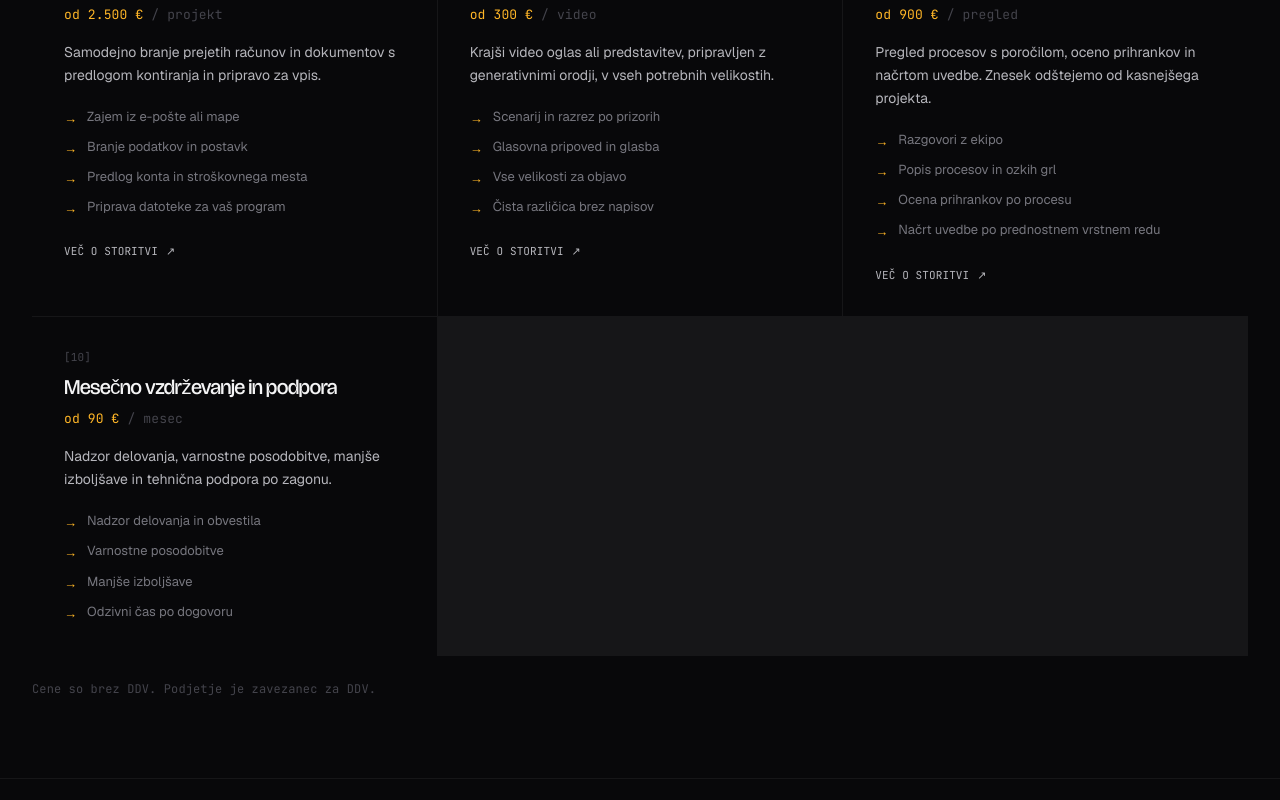
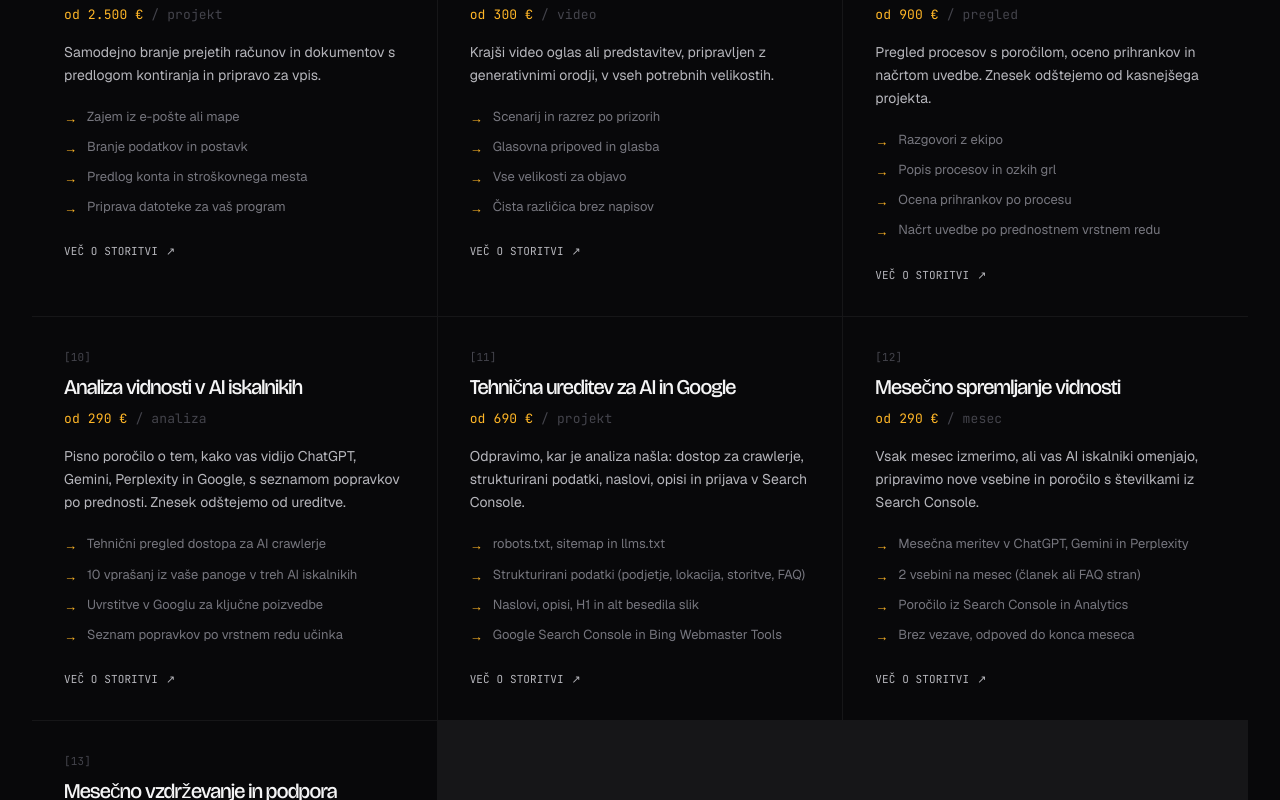
Before and after one commit to DaliborLegen/aiprosolutions, a Next.js app: page /cene in a window 1280 px wide. Shown: the part 2000-2800 px from the top of the page. Built offline with nearby package versions, Linux system fonts and the light colour scheme; no server answers.

Commit message:
auto-sync after edit via Claude Code

```diff
--- a/app/data/cenik.ts
+++ b/app/data/cenik.ts
@@ -6,6 +6,53 @@ export type CenikPostavka = {
   vkljuceno: string[];
   href?: string;
 };
+
+// Paketi za vidnost v AI iskalnikih in Googlu. Prikazani so na /ai-vidnost
+// in vključeni v skupni cenik spodaj.
+export const aiVidnostPaketi: CenikPostavka[] = [
+  {
+    ime: "Analiza vidnosti v AI iskalnikih",
+    od: 290,
+    enota: "analiza",
+    opis:
+      "Pisno poročilo o tem, kako vas vidijo ChatGPT, Gemini, Perplexity in Google, s seznamom popravkov po prednosti. Znesek odštejemo od ureditve.",
+    vkljuceno: [
+      "Tehnični pregled dostopa za AI crawlerje",
+      "10 vprašanj iz vaše panoge v treh AI iskalnikih",
+      "Uvrstitve v Googlu za ključne poizvedbe",
+      "Seznam popravkov po vrstnem redu učinka",
+    ],
+    href: "/ai-vidnost",
+  },
+  {
+    ime: "Tehnična ureditev za AI in Google",
+    od: 690,
+    enota: "projekt",
+    opis:
+      "Odpravimo, kar je analiza našla: dostop za crawlerje, strukturirani podatki, naslovi, opisi in prijava v Search Console.",
+    vkljuceno: [
+      "robots.txt, sitemap in llms.txt",
+      "Strukturirani podatki (podjetje, lokacija, storitve, FAQ)",
+      "Naslovi, opisi, H1 in alt besedila slik",
+      "Google Search Console in Bing Webmaster Tools",
+    ],
+    href: "/ai-vidnost",
+  },
+  {
+    ime: "Mesečno spremljanje vidnosti",
+    od: 290,
+    enota: "mesec",
+    opis:
+      "Vsak mesec izmerimo, ali vas AI iskalniki omenjajo, pripravimo nove vsebine in poročilo s številkami iz Search Console.",
+    vkljuceno: [
+      "Mesečna meritev v ChatGPT, Gemini in Perplexity",
+      "2 vsebini na mesec (članek ali FAQ stran)",
+      "Poročilo iz Search Console in Analytics",
+      "Brez vezave, odpoved do konca meseca",
+    ],
+    href: "/ai-vidnost",
+  },
+];
 
 // En sam vir resnice za cene. Uporablja ga stran /cene, strukturirani podatki
 // in llms.txt, da se navedbe med seboj ne razhajajo.
@@ -136,6 +183,7 @@ export const cenik: CenikPostavka[] = [
     ],
     href: "/storitve/ai-svetovanje",
   },
+  ...aiVidnostPaketi,
   {
     ime: "Mesečno vzdrževanje in podpora",
     od: 90,
```
